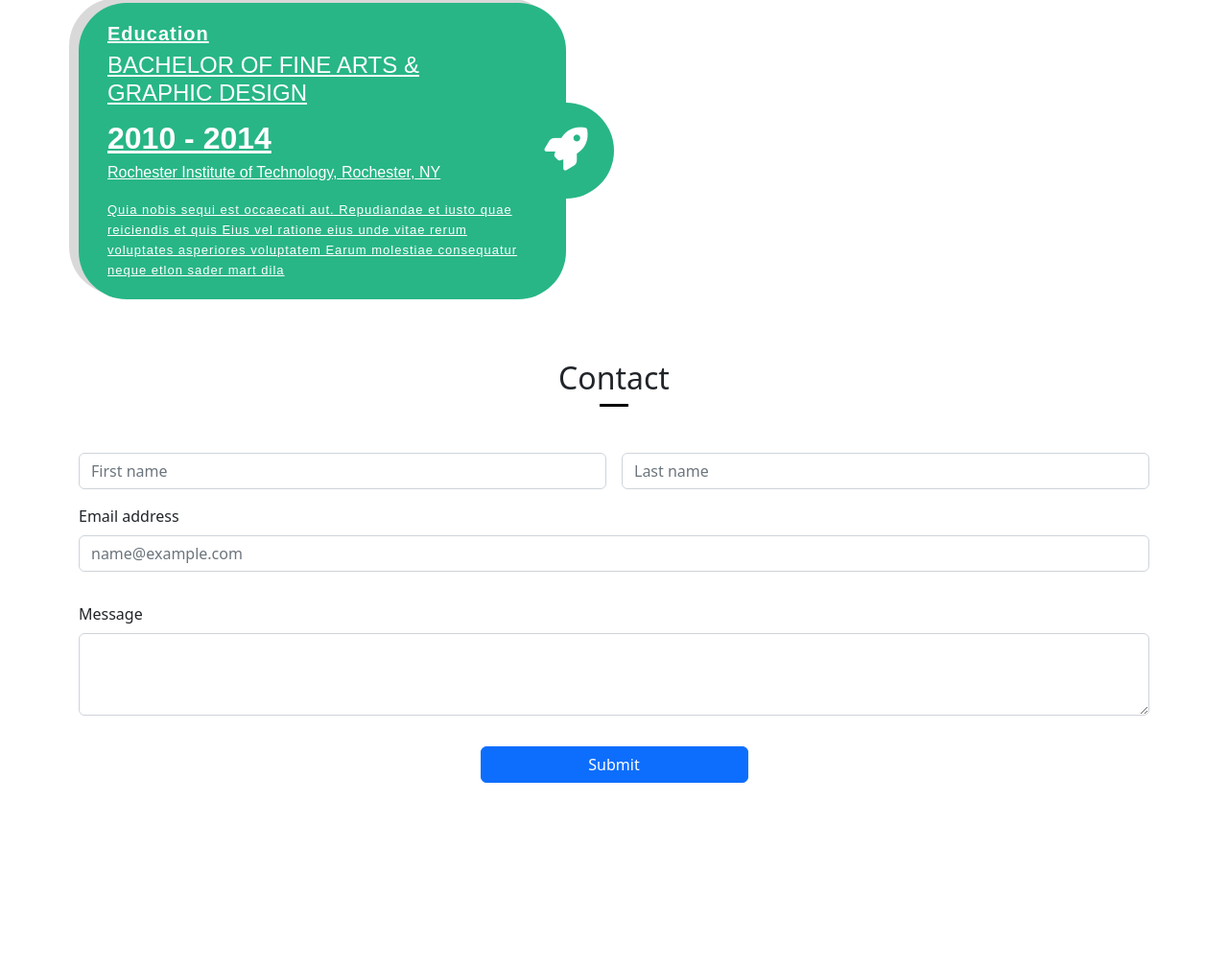
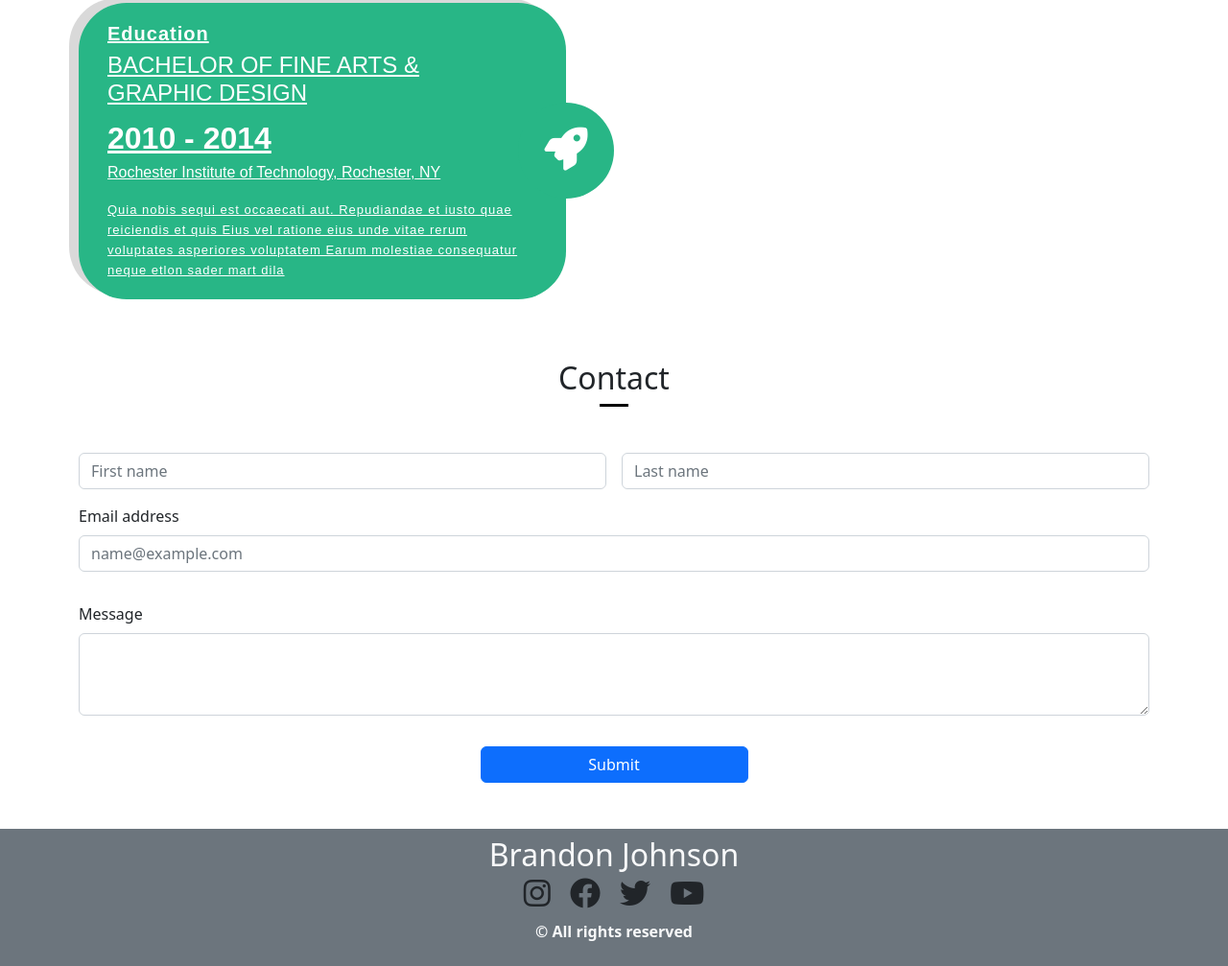
Before and after one commit to Mahmudur-Rahman-Salman/Bohubrihi-Portfolio-Task, a plain HTML site: page index.html in a window 1280 px wide. Shown: the part 2556-3563 px from the top of the page at 96% size. Before the commit the page ends 3372 px from the top, so only its background shows below. Drawn offline with nearby package versions, Linux system fonts and the light colour scheme.

Commit message:
fifth commit

```diff
--- a/index.html
+++ b/index.html
@@ -225,8 +225,17 @@
     <!-- Contact End -->
 
     <!-- Footer Startt -->
-    <footer>
-
+    <footer class="bg-secondary p-2 mt-5">
+        <div class="container">
+            <h2 class="text-center text-light">Brandon Johnson</h2>
+            <div class="social-links text-center">
+                <a href="#"><i class="fa-brands fa-instagram fa-2xl m-2 text-dark "></i></a>
+                <a href="#"><i class="fa-brands fa-facebook fa-2xl m-2 text-dark"></i></a>
+                <a href="#"><i class="fa-brands fa-twitter fa-2xl m-2 text-dark"></i></a>
+                <a href="#"><i class="fa-brands fa-youtube fa-2xl m-2 text-dark"></i></a>
+            </div>
+        </div>
+        <p class="text-light text-center mt-3 fw-bold">&copy; All rights reserved</p>
     </footer>
     <!-- Footer End -->
 
```
Also changed, not shown: style.css (line endings or trailing spaces).
